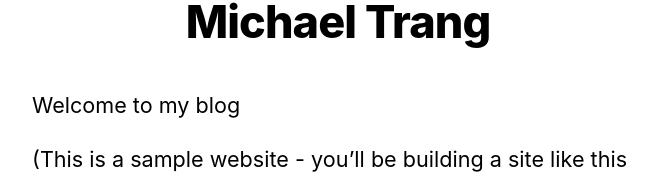
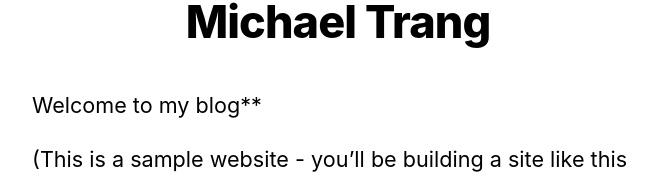
Before and after one commit to mtranggit/nextjs-blog, a Next.js app: page / in a window 1280 px wide. Shown: the part 221-400 px from the top of the page, without its empty margins (302-959 px from the left). Built offline with nearby package versions, Linux system fonts and the light colour scheme; what @adobe/aem-react-editable-components would draw is missing.

Commit message:
Use dynamic import

```diff
--- a/pages/index.js
+++ b/pages/index.js
@@ -23,7 +23,7 @@ export default function Home({ allPostsData }) {
         <title>{siteTitle}</title>
       </Head>
       <section className={utilStyles.headingMd}>
-        <p>Welcome to my blog</p>
+        <p>Welcome to my blog**</p>
         {/* <ProfileImage /> */}
         <p>
           (This is a sample website - you’ll be building a site like this on{' '}
--- a/pages/posts/dynamic-header.js
+++ b/pages/posts/dynamic-header.js
@@ -1,6 +1,7 @@
 import Head from 'next/head';
 import Link from 'next/link';
 import { DynamicHeader } from '../../components/DynamicHeader';
+import { AEMText } from '../../components/AEMText';
 // import { StaticHeader } from '../../components/StaticHeader';
 import Layout from '../../components/layout';
 
@@ -13,6 +14,7 @@ export default function FirstPost() {
       </Head>
       <h1>Dynamic Header</h1>
       <DynamicHeader />
+      <AEMText />
       {/* <StaticHeader /> */}
       <p>Welcome to Dynamic Header post!</p>
       <h2>
```
